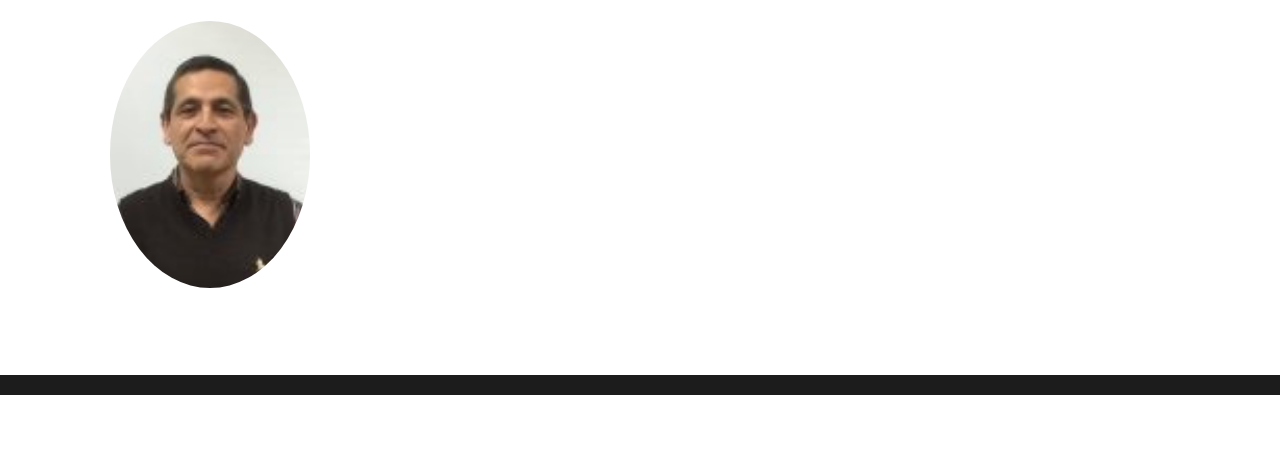
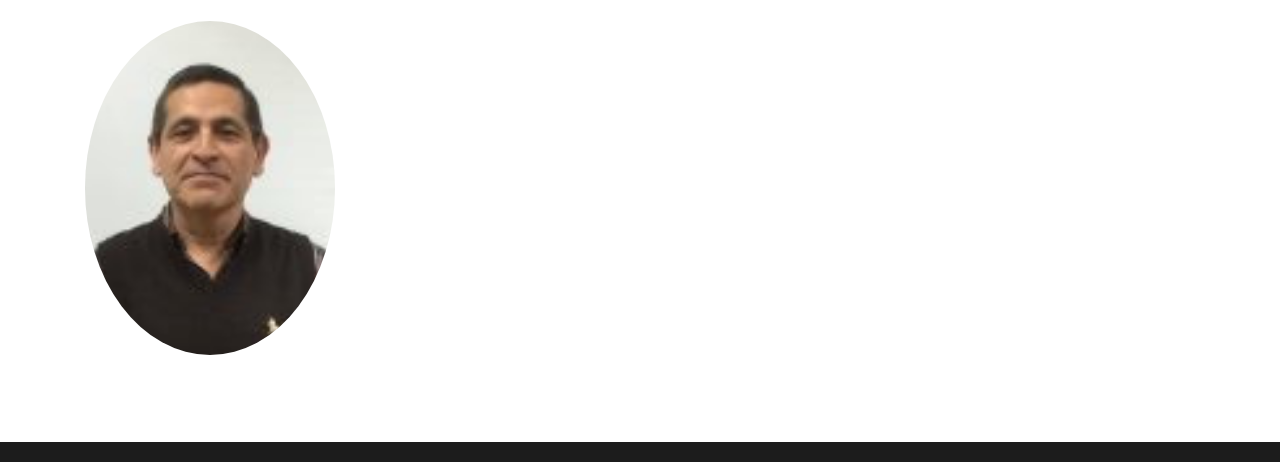
Before and after one commit to asishtech/ICCSMM, a plain HTML site: page Prof Oscar Castillo.html in a window 1280 px wide. Shown: the part 408-870 px from the top of the page. Before the commit the page ends 803 px from the top, so only its background shows below. Drawn offline with Linux system fonts and the light colour scheme; a web font is replaced by a local one.

Commit message:
Update Prof Oscar Castillo.html

```diff
--- a/Prof Oscar Castillo.html
+++ b/Prof Oscar Castillo.html
@@ -388,7 +388,7 @@
 								</h3>
 								<div class="row">
 									<div class="col-lg-3">
-										<center><img src= "/style/images/Prof Oscar Castillo.avif" class="img-circle"  height="200" width="200" alt="image"></center>
+										<center><img src= "/style/images/Prof Oscar Castillo.avif" class="img-circle"  height="400" width="400" alt="image"></center>
 									  </div>
 									<div class="col-sm-6">
 
```
